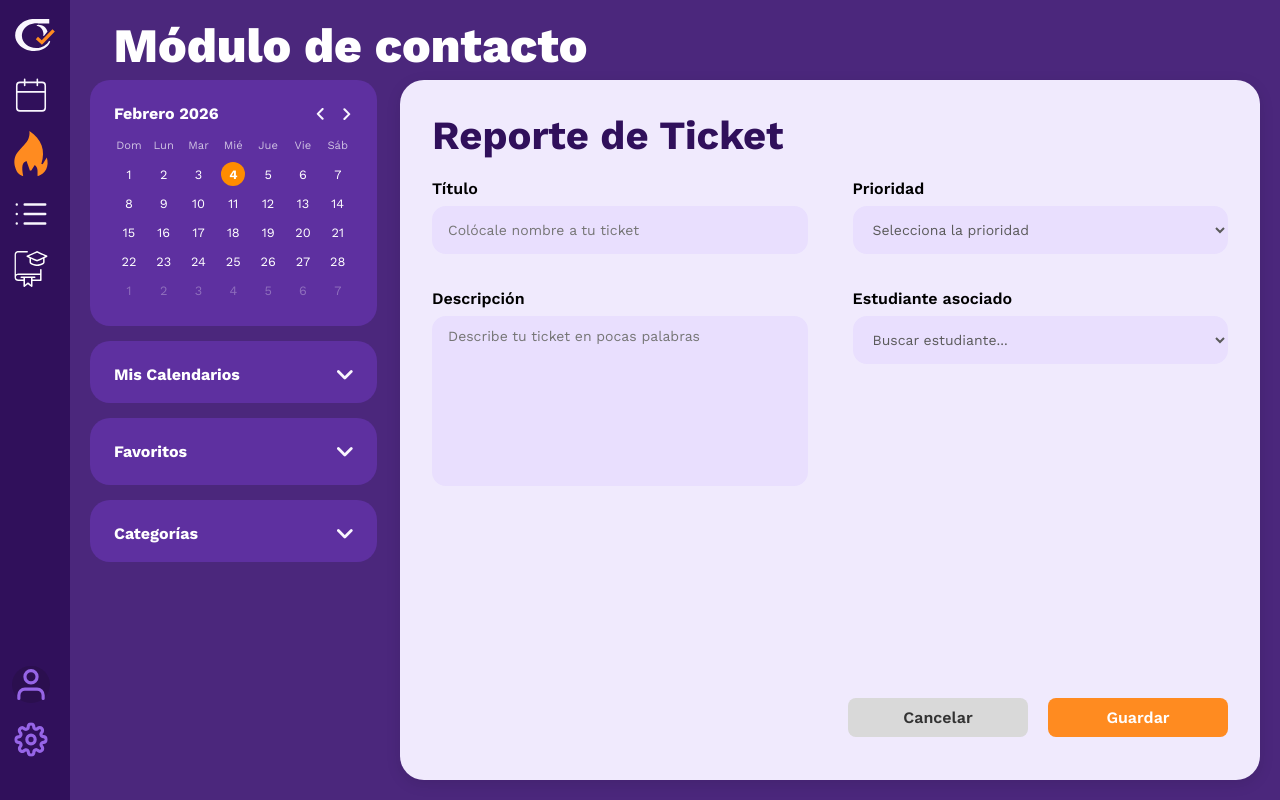
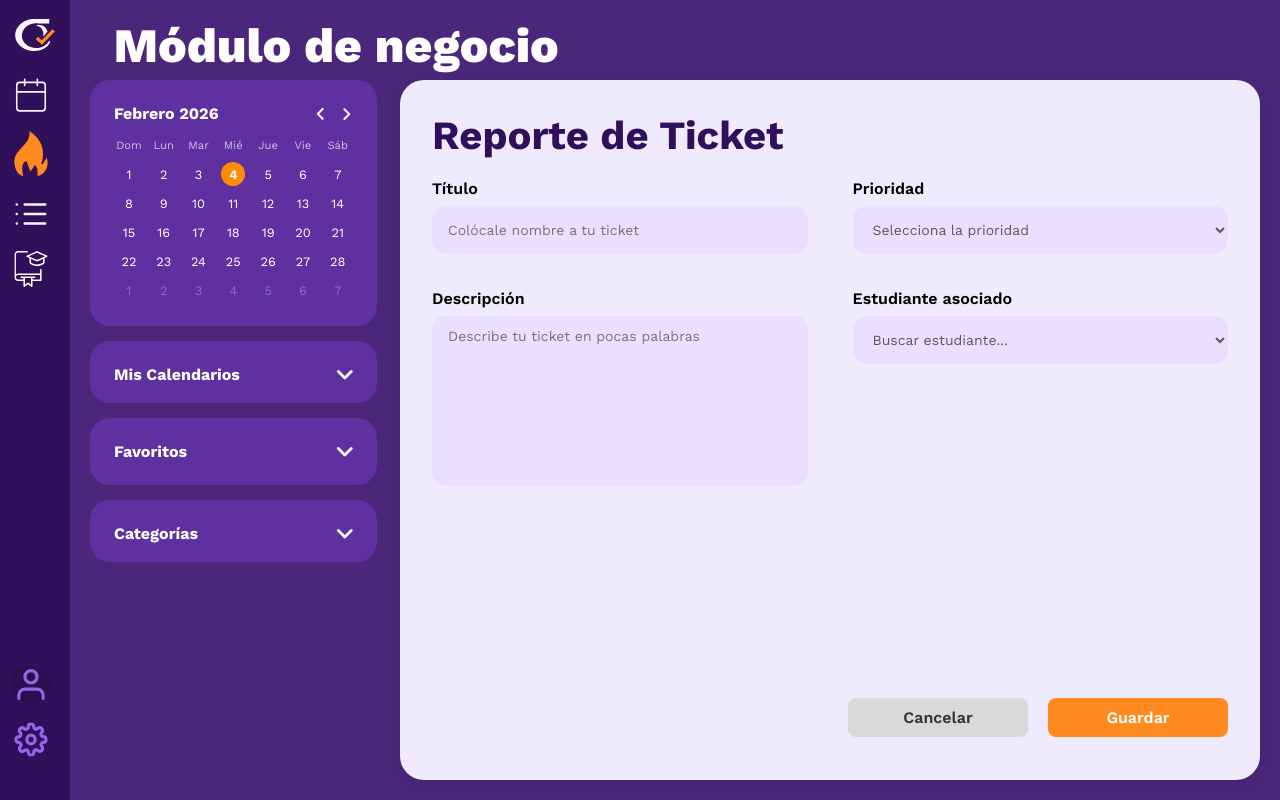
Before and after one commit to GRUPO-ATI-II/Schedio, an Angular app in the folder schedio-frontend/: page /ticket in a window 1280 px wide. Built offline with nearby package versions, Linux system fonts and the light colour scheme; sample sign-in values are in the browser's storage.

Commit message:
Update default redirect route and change view title in main layout

```diff
--- a/schedio-frontend/src/app/app.routes.ts
+++ b/schedio-frontend/src/app/app.routes.ts
@@ -35,7 +35,7 @@ export const routes: Routes = [
       {
         path: '',
         pathMatch: 'full',
-        redirectTo: 'ticket',
+        redirectTo: 'agenda',
       },
       {
         path: 'ticket',
--- a/schedio-frontend/src/app/layout/main-layout/main-layout.ts
+++ b/schedio-frontend/src/app/layout/main-layout/main-layout.ts
@@ -20,7 +20,7 @@ import { RectBaseButton } from '../../shared/components/ui/rect-base-button/rect
 })
 export class MainLayoutComponent {
   protected readonly title = signal('Schedio');
-  protected readonly viewTitle = signal($localize`:@@contactModuleTitle:Módulo de contacto`);
+  protected readonly viewTitle = signal($localize`:@@contactModuleTitle:Módulo de negocio`);
 
   cambiarTitulo(nuevoTitulo: string) {
     this.viewTitle.set(nuevoTitulo);
```
